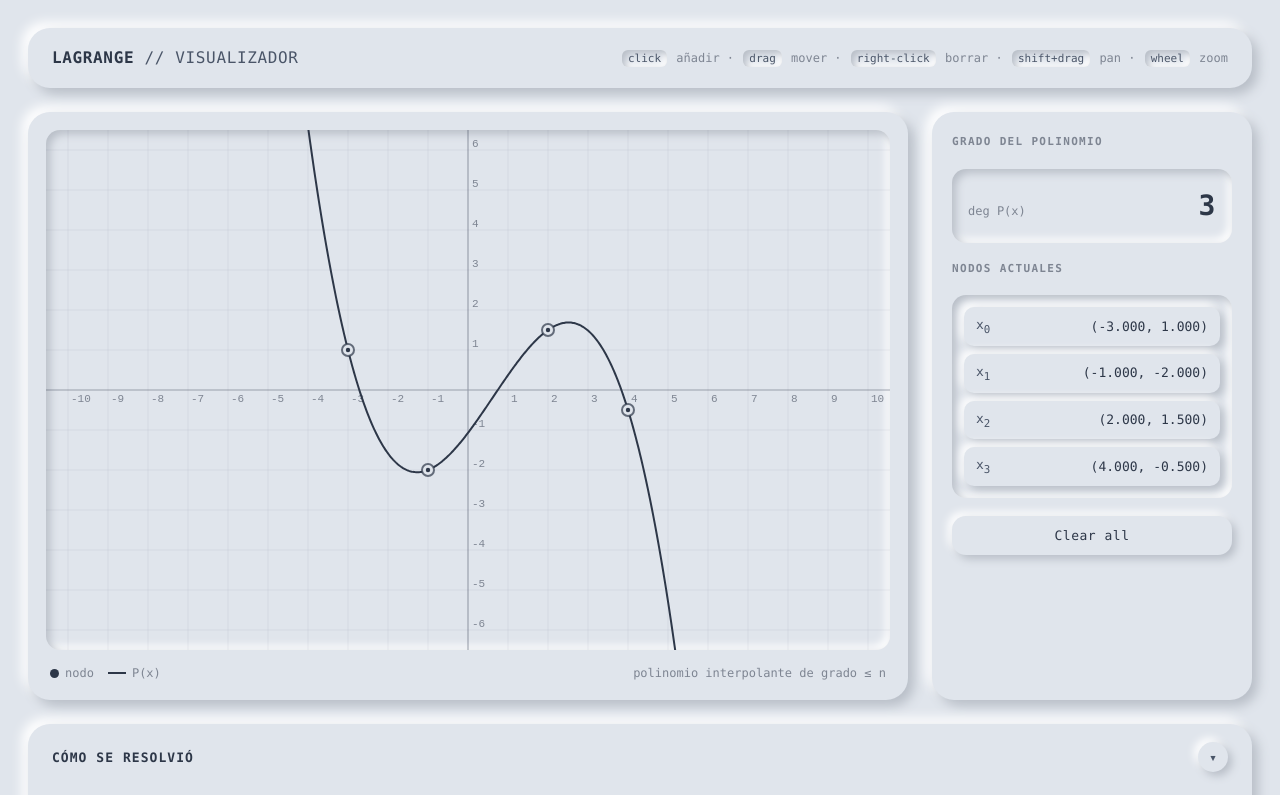
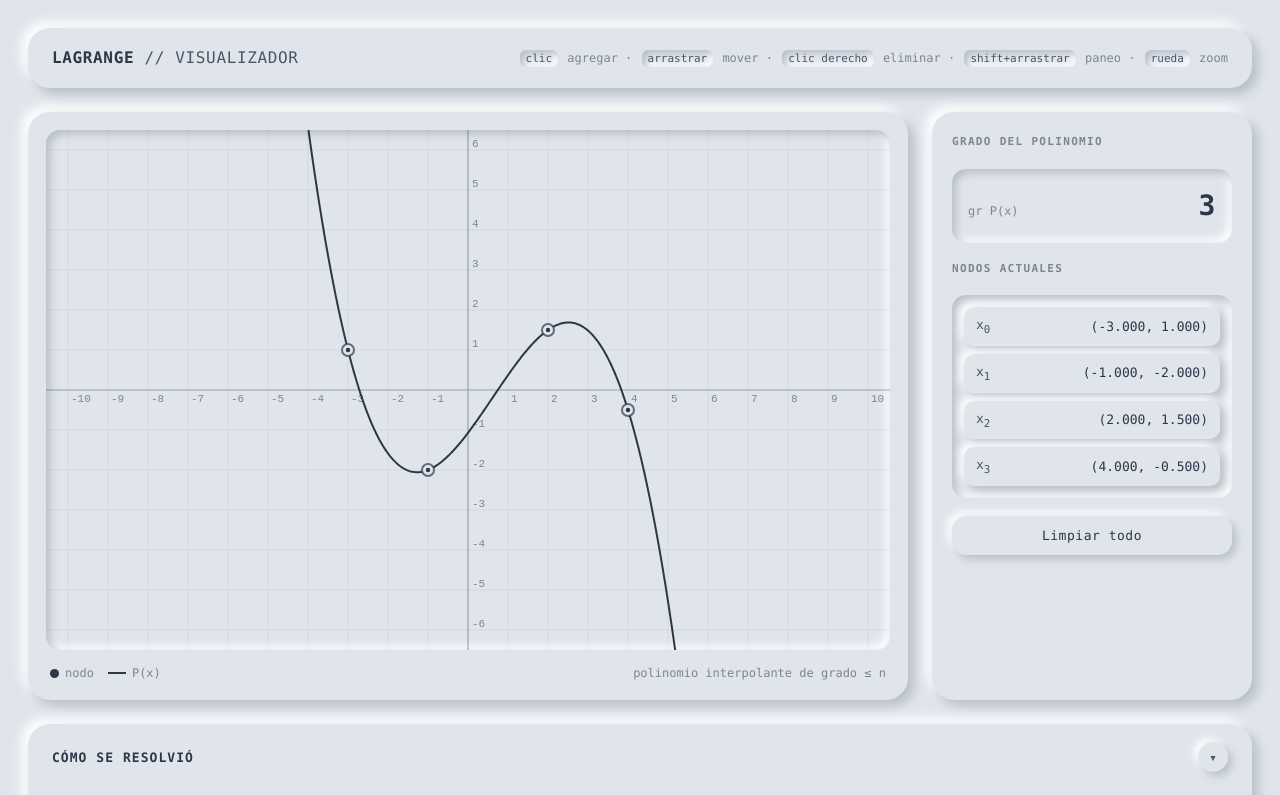
Before and after one commit to VonLunaCode/MathGrpahLarange, a website built with Vite: page index.html in a window 1280 px wide. Shown: the top 795 px of the page. Built offline with nearby package versions, Linux system fonts and the light colour scheme.

Commit message:
fix: translate all UI text to Mexican Spanish

```diff
--- a/index.html
+++ b/index.html
@@ -247,9 +247,9 @@
       <header class="app-header">
         <h1>Lagrange <span class="accent">// Visualizador</span></h1>
         <div class="hint">
-          <kbd>click</kbd> añadir &middot; <kbd>drag</kbd> mover &middot;
-          <kbd>right-click</kbd> borrar &middot; <kbd>shift+drag</kbd> pan &middot;
-          <kbd>wheel</kbd> zoom
+          <kbd>clic</kbd> agregar &middot; <kbd>arrastrar</kbd> mover &middot;
+          <kbd>clic derecho</kbd> eliminar &middot; <kbd>shift+arrastrar</kbd> paneo &middot;
+          <kbd>rueda</kbd> zoom
         </div>
       </header>
 
@@ -269,16 +269,16 @@
       <aside class="side">
         <h2>Grado del polinomio</h2>
         <div class="degree-card">
-          <span class="label">deg P(x)</span>
+          <span class="label">gr P(x)</span>
           <span class="value" id="degree-value">—</span>
         </div>
 
         <h2>Nodos actuales</h2>
         <div class="nodes" id="node-list">
-          <div class="empty">No hay nodos. Hacé click en el canvas para añadir.</div>
+          <div class="empty">No hay nodos. Haz clic en el canvas para agregar.</div>
         </div>
 
-        <button id="clear-btn" class="btn full">Clear all</button>
+        <button id="clear-btn" class="btn full">Limpiar todo</button>
       </aside>
 
       <section id="math-section" class="math-card">
--- a/src/app.ts
+++ b/src/app.ts
@@ -236,7 +236,7 @@ mathToggle.addEventListener('click', () => {
  */
 function syncList(): void {
   if (nodes.length === 0) {
-    nodeListEl.innerHTML = '<div class="empty">No hay nodos. Hacé click en el canvas para añadir.</div>';
+    nodeListEl.innerHTML = '<div class="empty">No hay nodos. Haz clic en el canvas para agregar.</div>';
   } else {
     nodeListEl.innerHTML = nodes.map((n, i) => {
       const hov = i === hoverIndex ? ' is-hover' : '';
@@ -269,7 +269,7 @@ function syncMath(): void {
         <p class="math-line">P(x) = Σᵢ yᵢ · Lᵢ(x)</p>
         <p>donde cada función cardinal es:</p>
         <p class="math-line">Lᵢ(x) = Π<sub>j≠i</sub> (x − xⱼ) / (xᵢ − xⱼ)</p>
-        <p class="hint">Agregá al menos 2 puntos para ver el desarrollo con tus nodos.</p>
+        <p class="hint">Agrega al menos 2 puntos para ver el desarrollo con tus nodos.</p>
       </div>`;
     return;
   }
```
